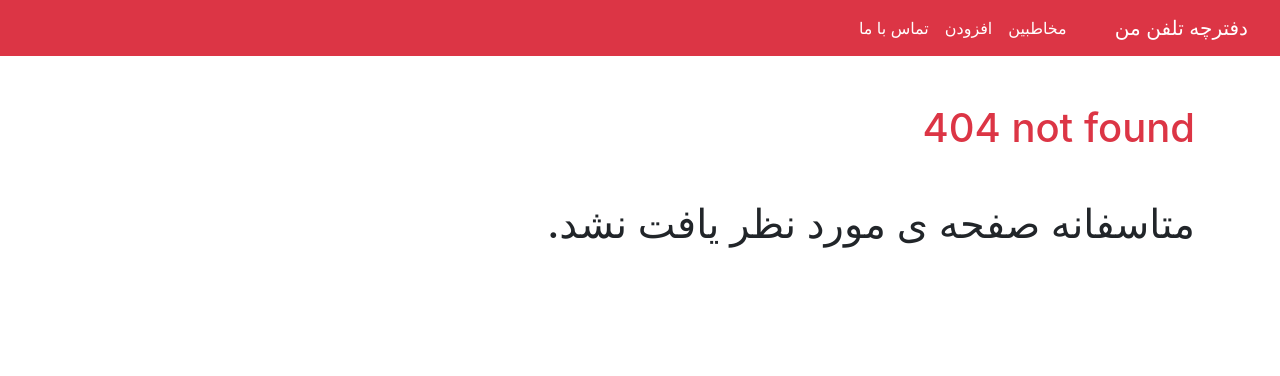
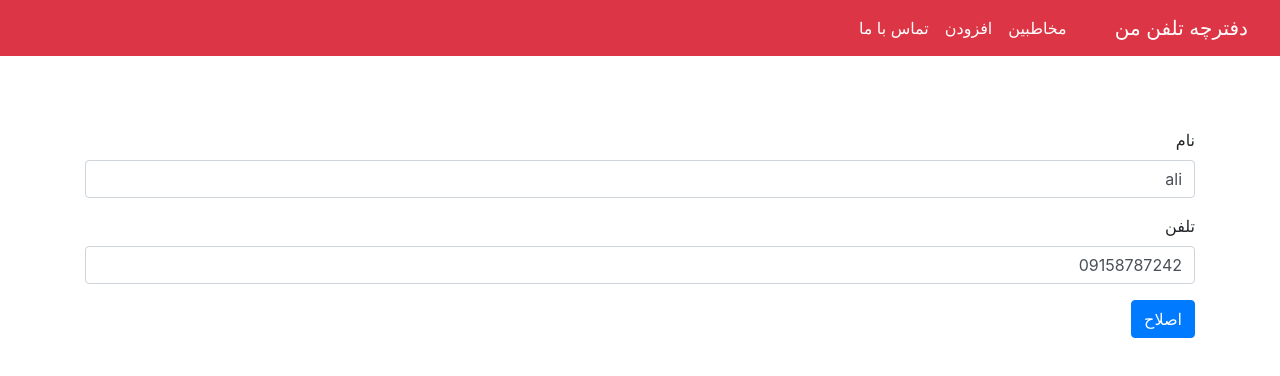
Before and after one commit to zerovan/reactProject, a React (Create React App) app: page /edit/1 in a window 1280 px wide. Before the commit this address had no page. Shown: the top 376 px of the page. Built offline with nearby package versions, Linux system fonts and the light colour scheme.

Commit message:
'edit-contact'

```diff
--- a/src/App.js
+++ b/src/App.js
@@ -1,6 +1,7 @@
 import React, { Component } from 'react';
 import './App.css';
 import Contacts from './components/Contacts';
+import Edit from './components/Edit';
 import ContactUs from './components/pages/contactUs';
 import NotFound from './components/pages/notFound';
 import NavBarTop from './components/navBar/navBarTop';
@@ -22,6 +23,7 @@ class App extends Component {
               <Route exact path="/add" component={Headers} />
               <Route exact path="/details" component={Contacts} />
               <Route exact path="/api-test" component={ApiTest} />
+              <Route exact path="/edit/:editid" component={Edit} />
               <Route exact path="/contact-us/:number" component={ContactUs} />
               <Route component={NotFound} />
             </Switch>
--- a/src/components/Detail.js
+++ b/src/components/Detail.js
@@ -1,6 +1,7 @@
 import React, { Component } from 'react';
 import propType from 'prop-types';
 import { Consumer } from '../context';
+import { Link } from 'react-router-dom';
 
 class Detail extends Component {
     state = {
@@ -19,6 +20,9 @@ class Detail extends Component {
             payload: id
         }
         dispatch(action);
+    }
+
+    update = (id, dispatch) => {
 
     }
 
@@ -34,11 +38,13 @@ class Detail extends Component {
                                     {this.state.count ?
                                         (<div className='alert alert-primary'>
                                             <span onClick={this.Myclick.bind(this)}>{contact.name}</span>
-                                            <span className="float-right"><i className="fa fa-trash" onClick={this.trash.bind(this, contact.id, value.dispatch)}></i></span>
+                                            <span className="float-right px-2"><i className="fa fa-trash" onClick={this.trash.bind(this, contact.id, value.dispatch)}></i></span>
+                                            <span className="float-right px-2"><Link to={`/edit/${contact.id}`} ><i className="fa fa-pen"></i></Link></span>
                                         </div>) :
                                         (<div className='alert alert-danger'>
                                             <span onClick={this.Myclick.bind(this)}>{contact.phone}</span>
-                                            <span className="float-right"><i className="fa fa-trash" onClick={this.trash.bind(this, contact.id, value.dispatch)}></i></span>
+                                            <span className="float-right px-2"><i className="fa fa-trash" onClick={this.trash.bind(this, contact.id, value.dispatch)}></i></span>
+                                            <span className="float-right px-2"><Link to={`/edit/${contact.id}`} ><i className="fa fa-pen"></i></Link></span>
                                         </div>)
                                     }
                                 </div>
--- /dev/null
+++ b/src/components/Edit.js
@@ -0,0 +1,118 @@
+import React, { Component } from 'react'
+import { Consumer } from '../context';
+import InputDryCode from './header/InputDryCode';
+class Edit extends Component {
+
+    constructor() {
+        super();
+        this.flag = true;
+    }
+
+    state = {
+        name: "",
+        phone: "",
+        error: {},
+    }
+
+    onSubmitEditContact = (id, callback, e) => {
+        e.preventDefault();
+
+        if (this.state.name === "") {
+            this.setState({
+                error: {
+                    name: "نام باید وارد شود",
+                }
+            });
+            return;
+        }
+        if (this.state.phone === "") {
+            this.setState({
+                error: {
+                    phone: "موبایل باید وارد شود",
+                }
+            });
+            return;
+        }
+
+        const newContact = {
+            id,
+            name: this.state.name,
+            phone: this.state.phone,
+        }
+        const action = {
+            type: 'EDIT_CONTACT',
+            payload: newContact,
+        }
+
+        callback(action);
+        this.props.history.push("/details");
+    }
+    updateFirstState = (name, phone) => {
+        this.setState({
+            name,
+            phone,
+            error: {},
+        })
+        this.flag = false;
+
+    }
+    updateState = (e) => {
+        console.log(e.target.value);
+        this.setState({
+            [e.target.id]: e.target.value
+        });
+    };
+
+    render() {
+        const { editid } = this.props.match.params;
+        // contacts[contactIndex].name
+
+        return (
+            <Consumer>
+                {value => {
+                    const { contacts, dispatch } = value;
+                    let contactIndex;
+                    contacts.forEach((row, index) => {
+                        if (row.id == editid) {
+                            contactIndex = index;
+                            if (this.flag === true) {
+                                this.updateFirstState(row.name, row.phone);
+                            }
+                        }
+                    });
+                    const { name, phone, error } = this.state;
+                    console.log(contactIndex);
+                    return (
+                        <React.Fragment>
+                            <br />
+                            <div className="container text-right" style={{ direction: 'rtl' }}>
+                                <form action="#" onSubmit={this.onSubmitEditContact.bind(this, editid, dispatch)}>
+                                    <InputDryCode
+                                        type="text"
+                                        id="name"
+                                        value={name}
+                                        onChange={this.updateState}
+                                        label={"نام"}
+                                        error={error.name}
+                                    />
+                                    <InputDryCode
+                                        type="text"
+                                        id="phone"
+                                        value={phone}
+                                        onChange={this.updateState}
+                                        label={"تلفن"}
+                                        error={this.state.error.phone}
+                                    />
+                                    <button type="submit" className="btn btn-primary">اصلاح</button>
+                                </form>
+                            </div>
+                            <br />
+                        </React.Fragment>
+                    );
+                }
+                }
+            </Consumer>
+        );
+    }
+}
+export default Edit
--- a/src/context.js
+++ b/src/context.js
@@ -15,6 +15,19 @@ const reducer = (state, action) => {
                 ...state,
                 contacts: [action.payload, ...state.contacts]
             };
+        case 'EDIT_CONTACT':
+            const contactClone = state.contacts;
+            state.contacts.forEach((row, index) => {
+                if (row.id == action.payload.id) {
+                    contactClone[index].name = action.payload.name;
+                    contactClone[index].phone = action.payload.phone;
+                }
+            });
+            return {
+                ...state,
+                contacts: contactClone,
+            }
+
         default:
             return state;
     }
```
